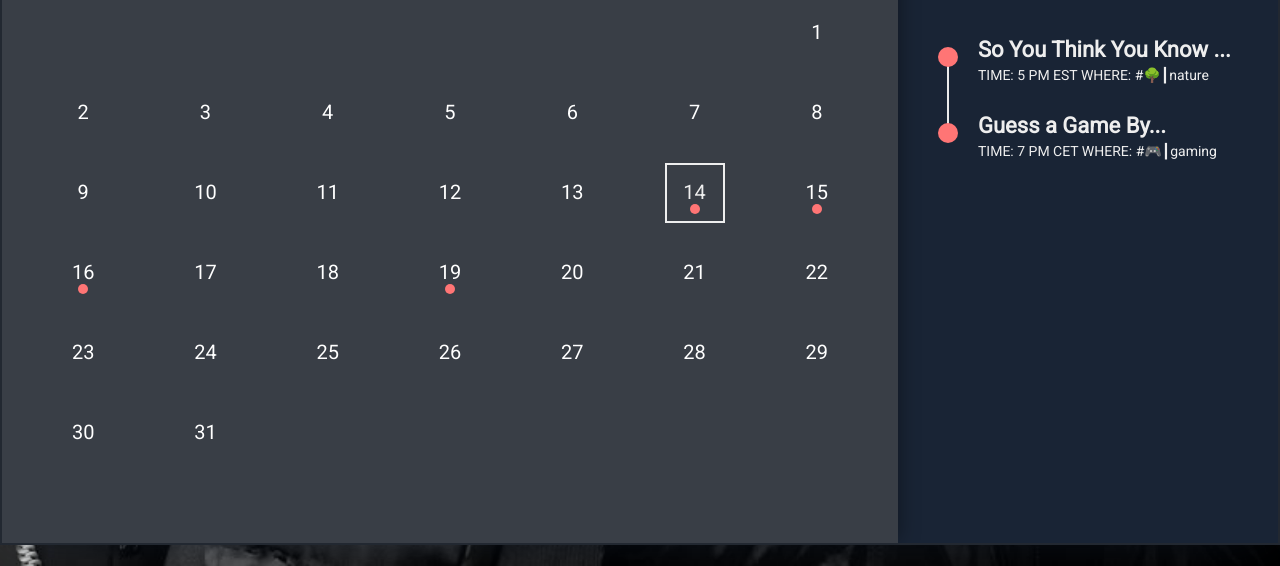
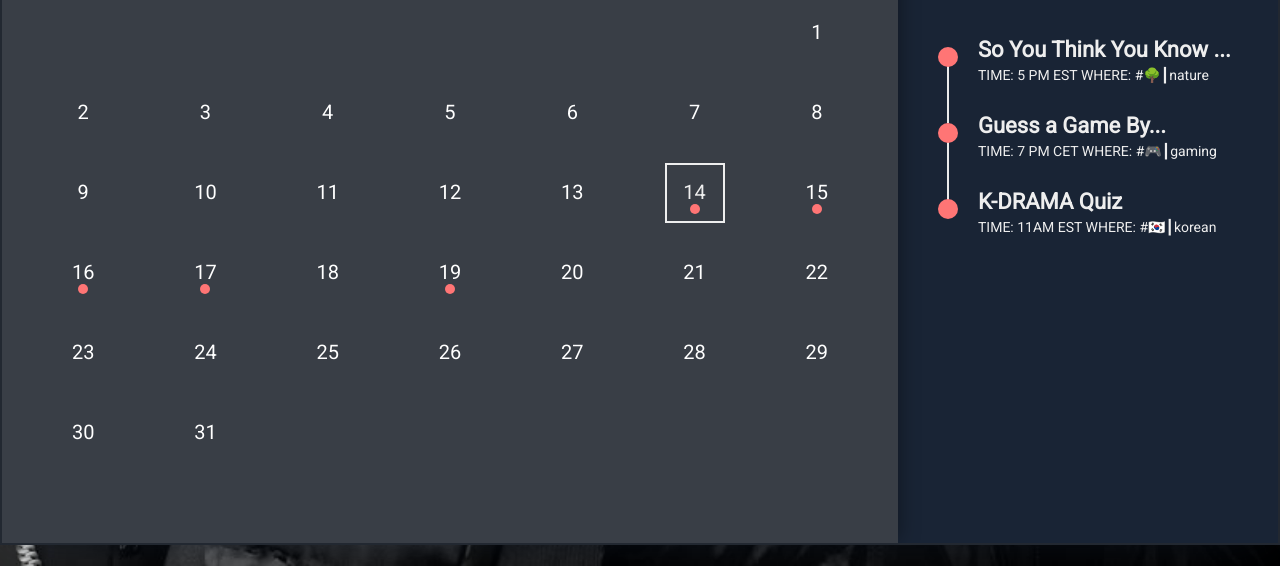
Before and after one commit to DumeD/hapebeastcalendar.github.io, a plain HTML site: page index.html in a window 1280 px wide. Shown: the part 234-800 px from the top of the page. Drawn offline with nearby package versions, Linux system fonts and the light colour scheme.

Commit message:
added quizzes

```diff
--- a/index.html
+++ b/index.html
@@ -89,8 +89,28 @@
                         date: "January/19/2022",
                         description: "Be ready to mint your Hape! Check out link in #official-links! Beware of scams!",
                         type: "event"
+                    },
+                    {
+                        id: 'b2ty627',
+                        name: "2000's Movie Quiz",
+                        date: "January/17/2022",
+                        description: "TIME: 10pm EST WHERE: #👪┃parents",
+                        type: "event"
+                    },
+                    {
+                        id: 'b2ty627',
+                        name: "Economy and Crypto Quiz",
+                        date: "January/17/2022",
+                        description: "TIME: 8PM GMT+3 / 12pm EST WHERE: #📊┃crypto-market-chat",
+                        type: "event"
+                    },
+                    {
+                        id: 'b2ty627',
+                        name: "K-DRAMA Quiz",
+                        date: "January/14/2022",
+                        description: "TIME: 11AM EST WHERE: #🇰🇷┃korean",
+                        type: "event"
                     }
-
                 ]
             })
         })
```
